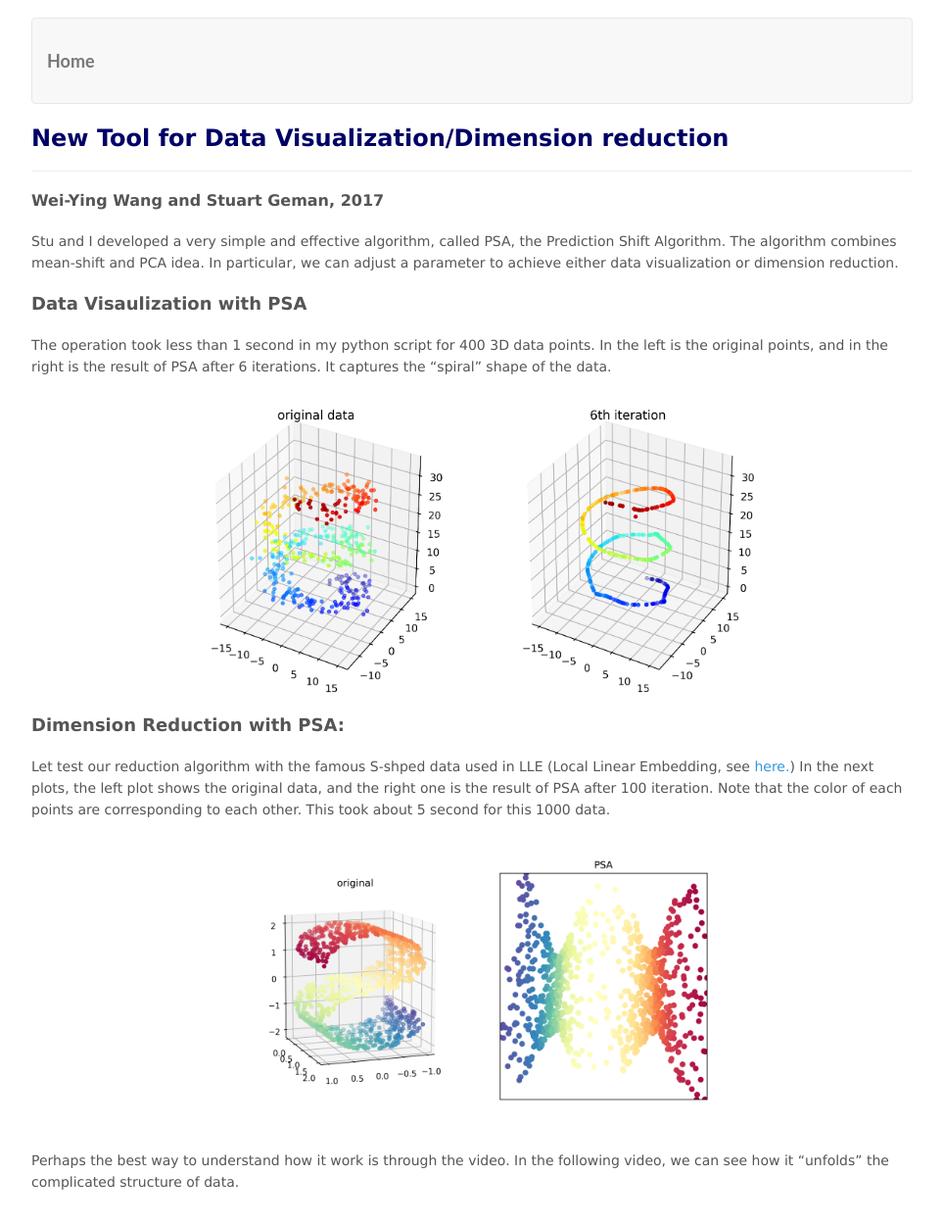
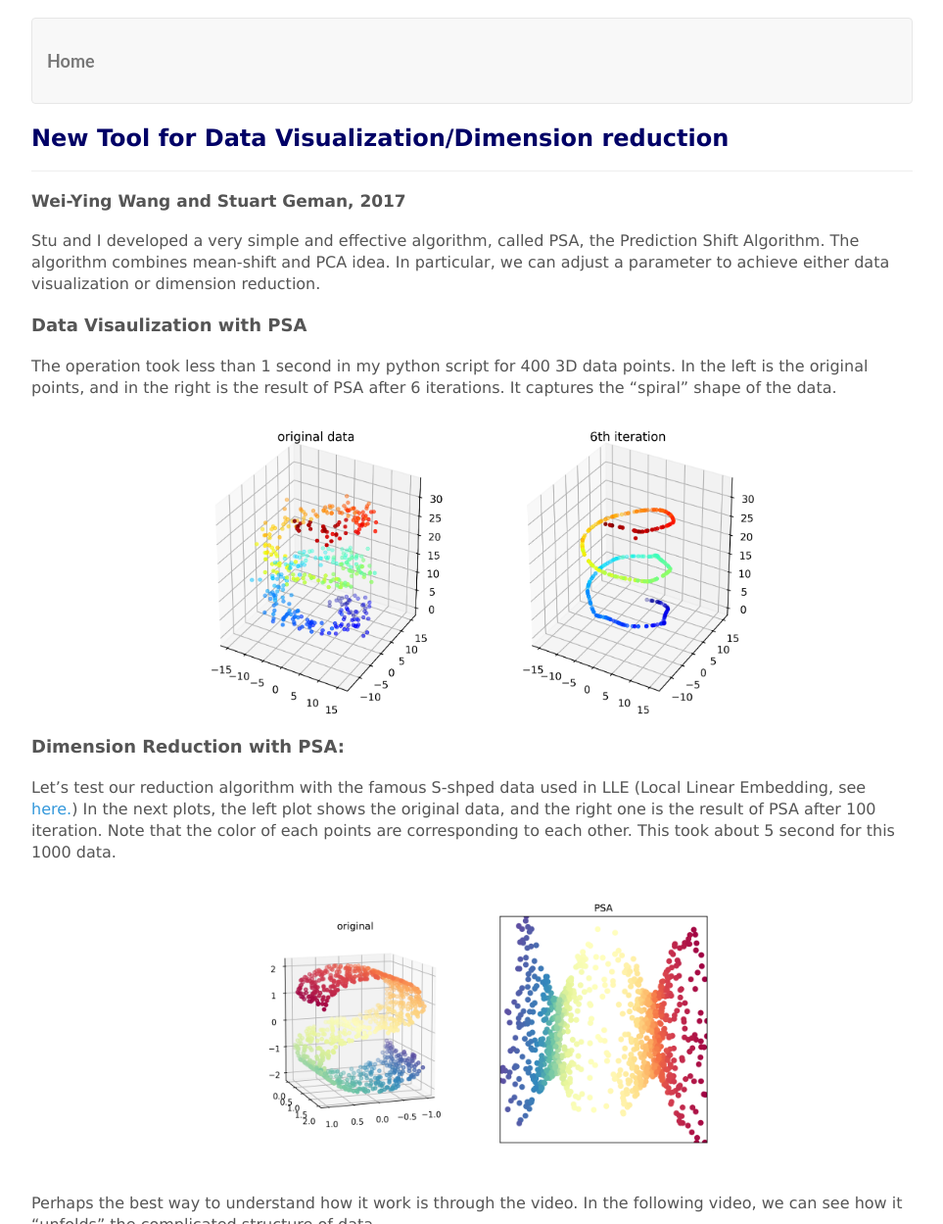
Before and after one commit to wayinone/wayinone.github.io, a Jekyll site: the page built from PSA.md, in a window 1280 px wide, cut to the strip 0-1249 px from the top of the page. Shown: the whole strip at 98% size, without its empty margins (158-1121 px from the left). Built offline with Jekyll 4.4.1, drawn with Linux system fonts in a browser that asks for light colours.

Commit message:
change font size and rder of articles

```diff
--- a/PSA.md
+++ b/PSA.md
@@ -17,7 +17,7 @@ The operation took less than 1 second in my python script for 400 3D data points
 </center>
 
 ### Dimension Reduction with PSA:
-Let test our reduction algorithm with the famous S-shped data used in LLE (Local Linear Embedding, see [here.](http://scikit-learn.org/stable/auto_examples/manifold/plot_compare_methods.html)) In the next plots, the left plot shows the original data, and the right one is the result of PSA after 100 iteration. Note that the color of each points are corresponding to each other. This took about 5 second for this 1000 data.
+Let's test our reduction algorithm with the famous S-shped data used in LLE (Local Linear Embedding, see [here.](http://scikit-learn.org/stable/auto_examples/manifold/plot_compare_methods.html)) In the next plots, the left plot shows the original data, and the right one is the result of PSA after 100 iteration. Note that the color of each points are corresponding to each other. This took about 5 second for this 1000 data.
 
 <center>
 	<img src="ContiReading/PSA/PSA on 3D S data.png" style="width: 600px;" />
--- a/css/mycss.css
+++ b/css/mycss.css
@@ -54,12 +54,12 @@ h3 {
 h4,
 h5,
 h6 {
-	font-size: 16px;
+	font-size: 17px;
 	line-height: 24px;
 }
 
 p {
-	font-size: 14px;
+	font-size: 16px;
 	font-weight: 400;
 	line-height: 22px;
 	color: #555;
@@ -98,7 +98,7 @@ p,
 li {
   font-family: Verdana, Geneva, sans-serif;
   margin-left: 10px;
-  font-size: 14px;
+  font-size: 16px;
   font-style: normal;
   font-variant: normal;
   font-weight: 400;
```
Also changed, not shown: CBIC.md (+1 -1 lines), RRA.md (+3 -1 lines), _posts/2017-06-02-services-PCA.markdown (renamed from _posts/2017-06-04-services-PCA.markdown), _posts/2017-06-04-services-CBIC.markdown (renamed from _posts/2017-06-02-services-CBIC.markdown).
